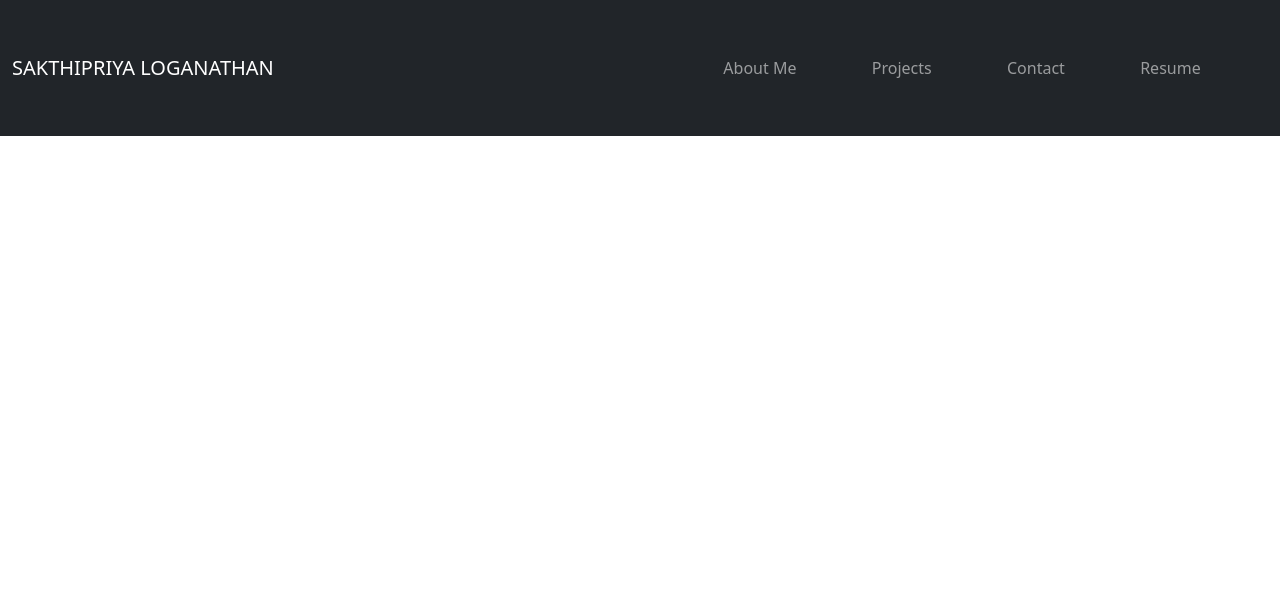
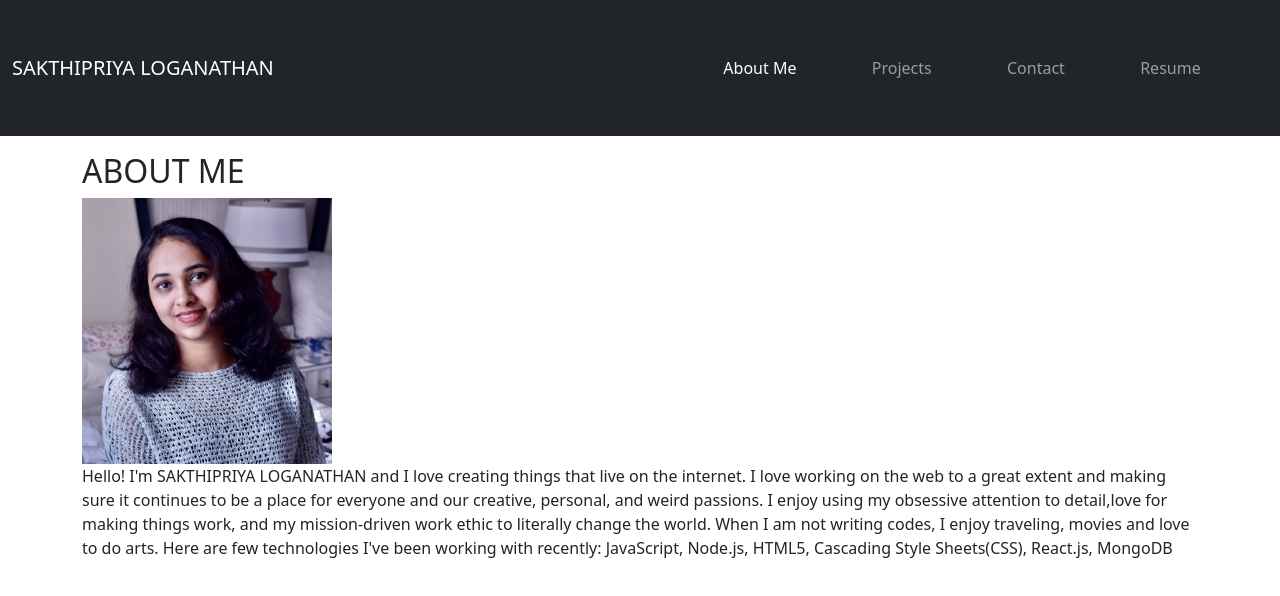
Before and after one commit to SPloganathan/sploganathan-portfolio, a React (Create React App) app: page / in a window 1280 px wide. Shown: the top 596 px of the page. Built offline with nearby package versions, Linux system fonts and the light colour scheme.

Commit message:
feat(about): description added in about component

```diff
--- a/src/App.css
+++ b/src/App.css
@@ -0,0 +1,3 @@
+.avatar {
+  width: 250px;
+}
--- a/src/App.js
+++ b/src/App.js
@@ -8,7 +8,7 @@ import "./App.css";
 
 export default function App() {
   // maintaining the current page using 'usestate'hook
-  const [page, setPage] = useState("");
+  const [page, setPage] = useState("about");
   return (
     <div className="App">
       {/* Header should be visible across all pages so its not conditionally rendered. */}
--- a/src/components/About.js
+++ b/src/components/About.js
@@ -1,7 +1,26 @@
 import React from "react";
+import img from "../assets/sakthi1.JPG";
 
 function About() {
-  return <div className="container mt-3">About Me</div>;
+  return (
+    <div className="container mt-3">
+      <h2>ABOUT ME</h2>
+      <div>
+        <img src={img} className="avatar" alt="avatar" />
+      </div>
+      <div>
+        Hello! I'm SAKTHIPRIYA LOGANATHAN and I love creating things that live
+        on the internet. I love working on the web to a great extent and making
+        sure it continues to be a place for everyone and our creative, personal,
+        and weird passions. I enjoy using my obsessive attention to detail,love
+        for making things work, and my mission-driven work ethic to literally
+        change the world. When I am not writing codes, I enjoy traveling, movies
+        and love to do arts. Here are few technologies I've been working with
+        recently: JavaScript, Node.js, HTML5, Cascading Style Sheets(CSS),
+        React.js, MongoDB
+      </div>
+    </div>
+  );
 }
 
 export default About;
```
Also changed, not shown: src/assets/sakthi1.JPG (added).
